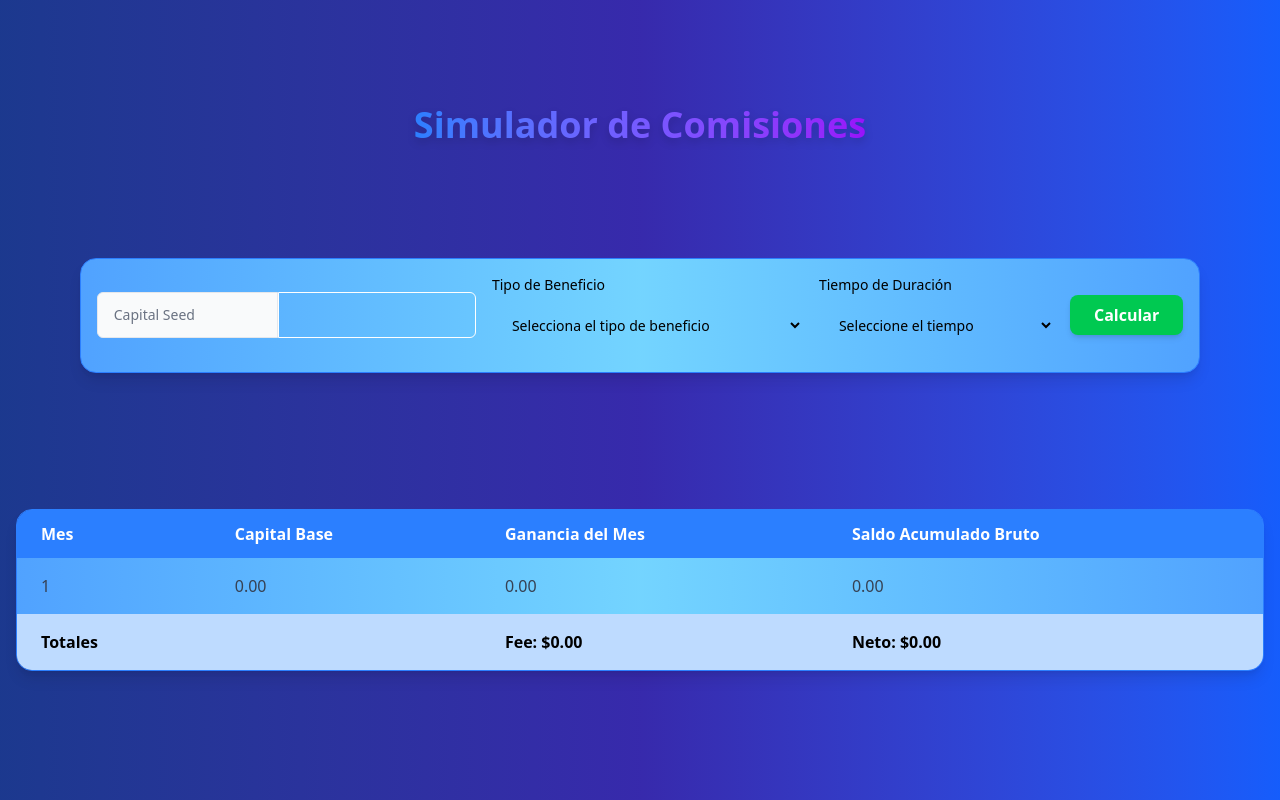
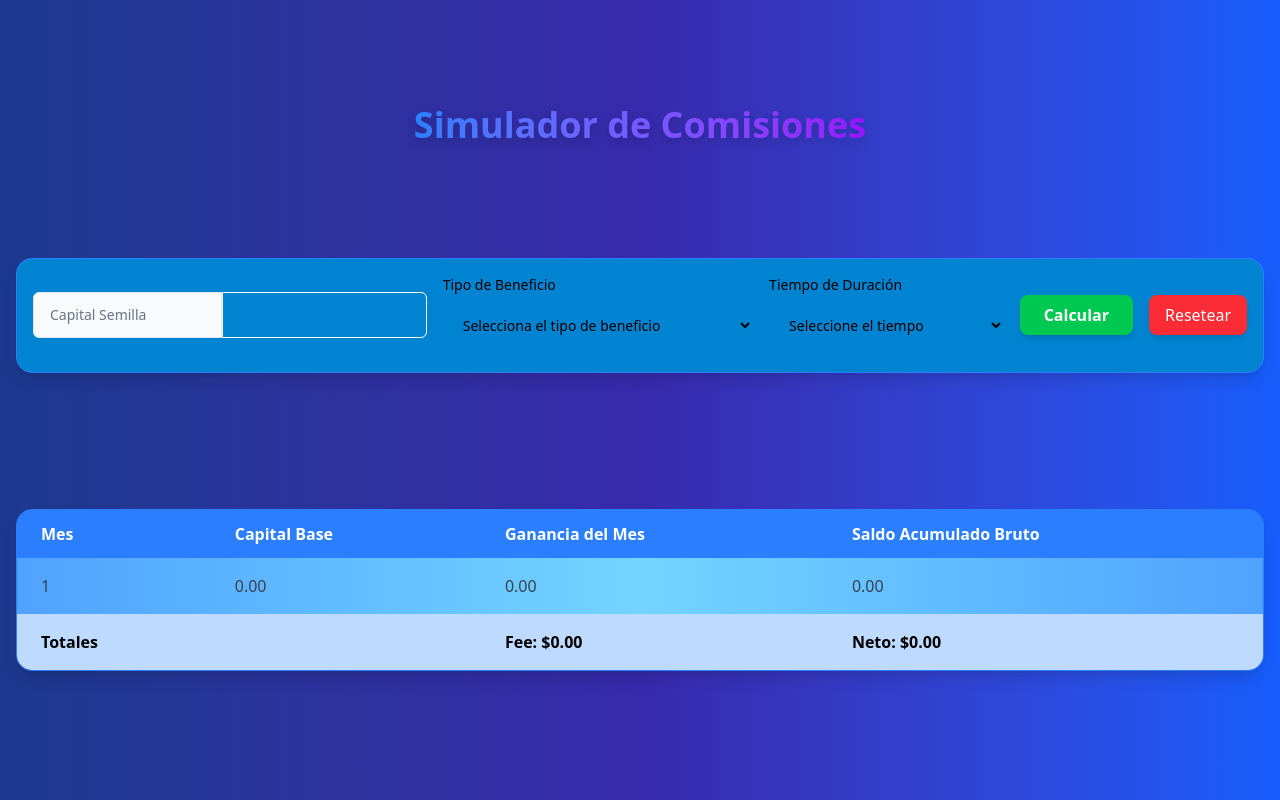
Before and after one commit to jcdev92/simulador-de-comisiones, a React (Vite) app: page / in a window 1280 px wide. Built offline with nearby package versions, Linux system fonts and the light colour scheme.

Commit message:
feat(boton): :sparkles: boton de reseteo

```diff
--- a/src/components/Form/FormSection.tsx
+++ b/src/components/Form/FormSection.tsx
@@ -1,7 +1,7 @@
 import { z } from 'zod';
 import { createFormHook, createFormHookContexts } from '@tanstack/react-form';
 import { FormInput, FormSelect, FormButton } from './';
-import { updateSimulationForm } from '../../stores/simulationStore';
+import { resetSimulationStore, updateSimulationForm } from '../../stores/simulationStore';
 
 const { fieldContext, formContext } = createFormHookContexts();
 
@@ -32,6 +32,12 @@ export const FormSection = () => {
     },
   });
 
+  const handleReset = () => {
+    form.reset();
+    resetSimulationStore();
+  };
+
+
   return (
     <form
       onSubmit={(e) => {
@@ -40,13 +46,13 @@ export const FormSection = () => {
       }}
     >
       <section className="w-full h-fit">
-        <div className="flex flex-col gap-4 h-fit md:flex-row items-center justify-evenly bg-gradient-to-r from-blue-400 via-sky-300 to-blue-400 rounded-2xl mx-4 p-4 shadow-lg border border-blue-500">
+        <div className="flex flex-col gap-4 h-fit md:flex-row items-center justify-evenly bg-gradient-to-r bg-sky-600 rounded-2xl mx-4 p-4 shadow-lg border border-blue-500">
           {/* Campo Capital Seed */}
           <form.AppField
             name="capitalSeed"
             children={(field) => (
               <field.FormInput
-                label="Capital Seed"
+                label="Capital Semilla"
                 value={field.state.value}
                 handleChange={(value: string | number) => {
                   const numericValue =
@@ -115,6 +121,13 @@ export const FormSection = () => {
           <form.AppForm>
             <form.FormButton label="Calcular" />
           </form.AppForm>
+          <button
+              type="button"
+              onClick={handleReset}
+              className="px-4 py-2 bg-red-500 text-white rounded-lg shadow-md hover:bg-red-600"
+            >
+              Resetear
+            </button>
         </div>
       </section>
     </form>
--- a/src/stores/simulationStore.ts
+++ b/src/stores/simulationStore.ts
@@ -50,3 +50,7 @@ export const updateUIState = (
         },
     }));
 };
+
+export const resetSimulationStore = () => {
+    simulationStore.setState(() => initialState);
+  };
```
Lines whose indentation alone changed are shown as unchanged.
